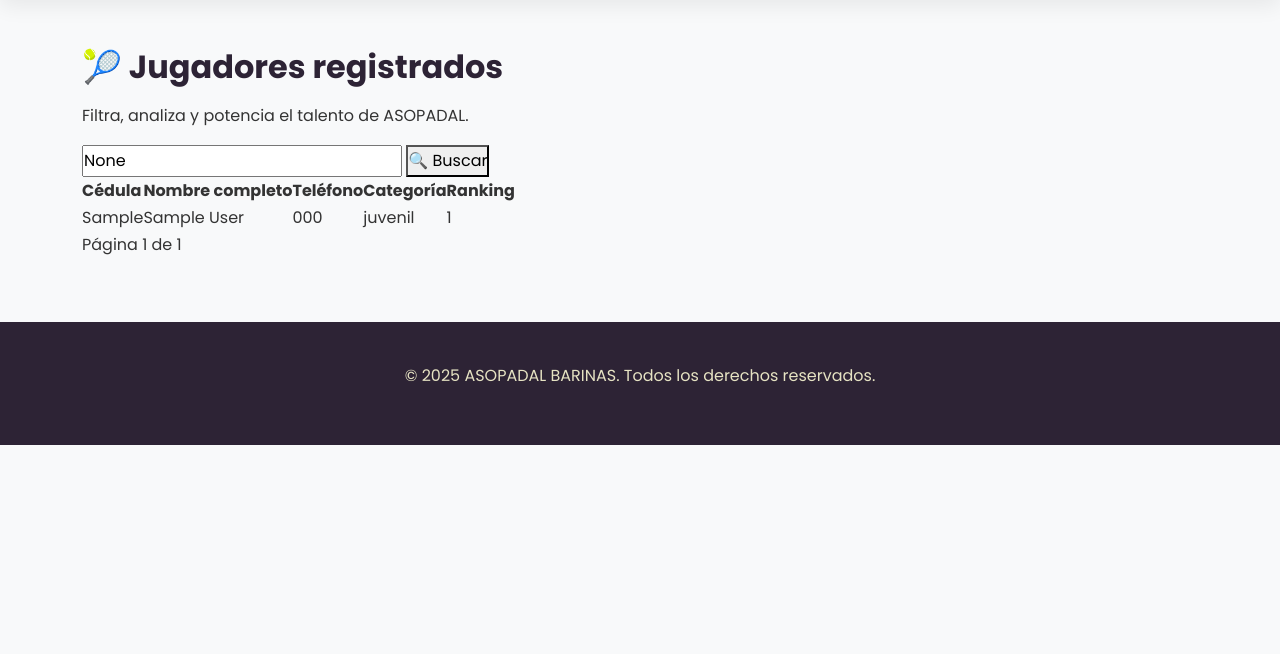
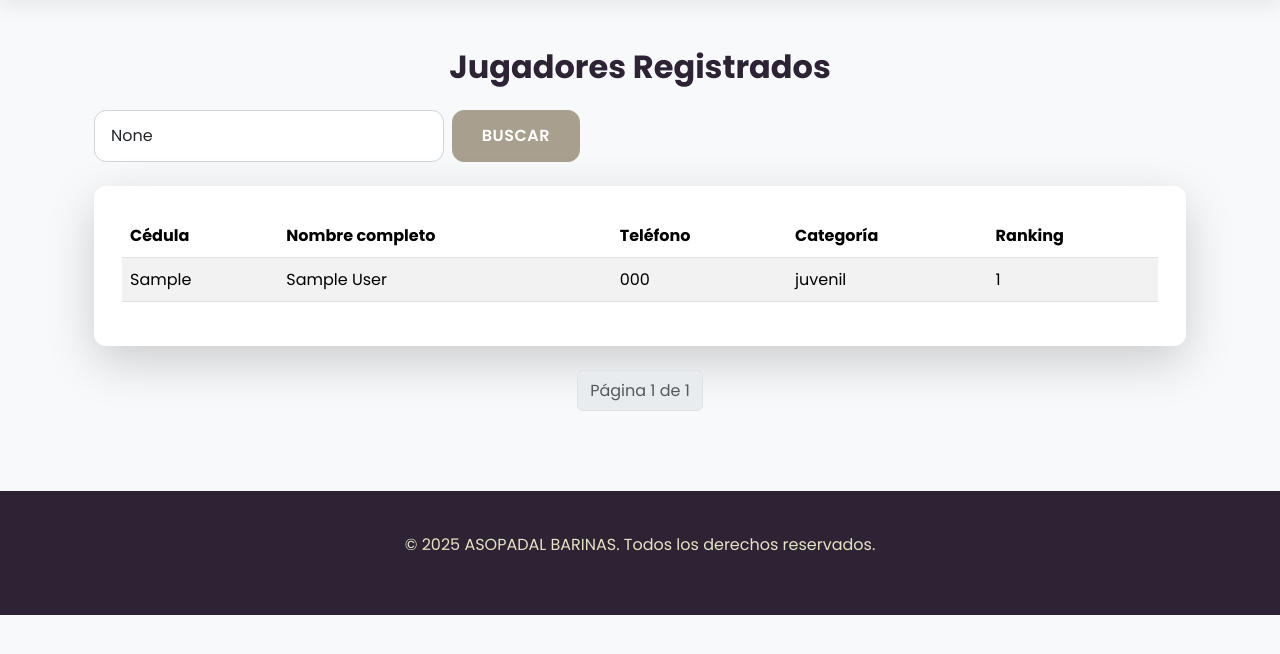
Before and after one commit to ErPyrex/asopadel-old, a Django app: page /admin-gestion/jugadores/ in a window 1280 px wide. Shown: the part 83-737 px from the top of the page. Run offline with Django 5.2, Linux system fonts and the light colour scheme; a user stored in the database is signed in; tables that the repository leaves empty hold one stand-in row (values such as "Sample post").

Commit message:
feat: Update player templates

```diff
--- a/templates/core/jugadores/jugadores.html
+++ b/templates/core/jugadores/jugadores.html
@@ -2,17 +2,18 @@
 {% block title %}Jugadores registrados{% endblock %}
 
 {% block content %}
-<h2>🎾 Jugadores registrados</h2>
-<p class="subtitulo">Filtra, analiza y potencia el talento de ASOPADAL.</p>
+<div class="container">
+    <h2 class="text-center mb-4">Jugadores Registrados</h2>
+    <div class="d-flex justify-content-between mb-4">
+        <form method="get" class="d-flex">
+            <input type="text" name="q" placeholder="Buscar por nombre..." value="{{ query }}" class="form-control me-2">
+            <button type="submit" class="btn btn-primary">Buscar</button>
+        </form>
+    </div>
 
-<!-- 🔍 Buscador -->
-<form method="get" class="busqueda-form">
-  <input type="text" name="q" placeholder="Buscar por nombre..." value="{{ query }}">
-  <button type="submit">🔍 Buscar</button>
-</form>
-
-<!-- 📋 Tabla de jugadores -->
-<table class="tabla-jugadores">
+    <div class="card shadow-lg">
+        <div class="card-body">
+            <table class="table table-striped">
                 <thead>
                     <tr>
                         <th>Cédula</th>
@@ -32,21 +33,27 @@
                         <td>{{ jugador.ranking }}</td>
                     </tr>
                     {% empty %}
-    <tr><td colspan="5">No hay jugadores registrados aún.</td></tr>
+                    <tr>
+                        <td colspan="5" class="text-center">No hay jugadores registrados.</td>
+                    </tr>
                     {% endfor %}
                 </tbody>
             </table>
+        </div>
+    </div>
 
-<!-- 📄 Paginación -->
-<div class="paginacion">
+    <div class="d-flex justify-content-center mt-4">
+        <nav>
+            <ul class="pagination">
                 {% if jugadores.has_previous %}
-    <a href="?q={{ query }}&page={{ jugadores.previous_page_number }}">⬅️ Anterior</a>
+                <li class="page-item"><a class="page-link" href="?q={{ query }}&page={{ jugadores.previous_page_number }}">Anterior</a></li>
                 {% endif %}
-
-  <span>Página {{ jugadores.number }} de {{ jugadores.paginator.num_pages }}</span>
-
+                <li class="page-item disabled"><a class="page-link" href="#">Página {{ jugadores.number }} de {{ jugadores.paginator.num_pages }}</a></li>
                 {% if jugadores.has_next %}
-    <a href="?q={{ query }}&page={{ jugadores.next_page_number }}">Siguiente ➡️</a>
+                <li class="page-item"><a class="page-link" href="?q={{ query }}&page={{ jugadores.next_page_number }}">Siguiente</a></li>
                 {% endif %}
+            </ul>
+        </nav>
+    </div>
 </div>
 {% endblock %}
```
Also changed, not shown: templates/core/jugadores/crear_jugador.html (+22 -10 lines). Lines whose indentation alone changed are shown as unchanged.
